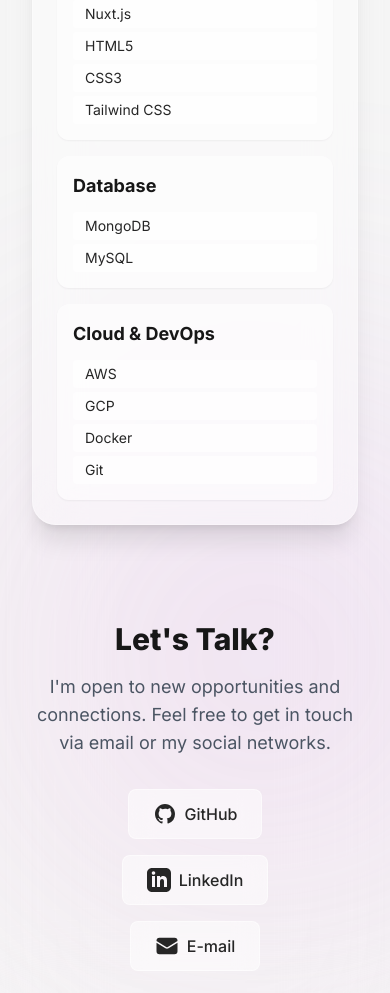
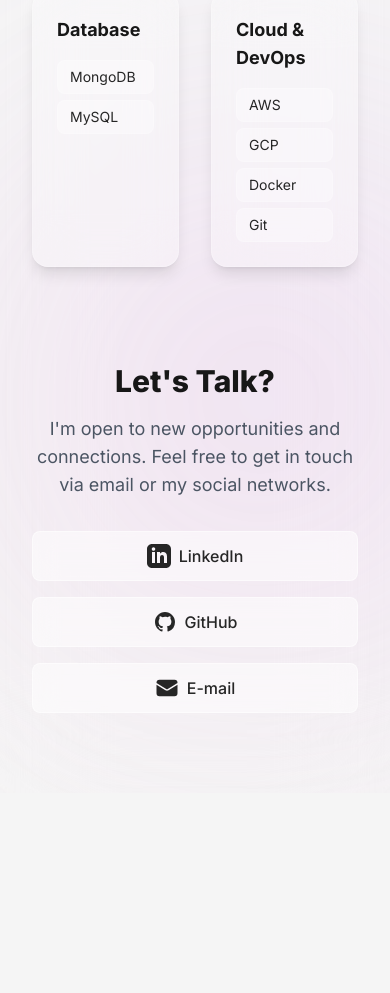
Before and after one commit to claralmoura/meu-portfolio, a Vue app: page / in a window 390 px wide. Shown: the part 5560-6553 px from the top of the page. After the commit the page ends 6353 px from the top, so only its background shows below. Built offline with nearby package versions, Linux system fonts and the light colour scheme.

Commit message:
style: update component with new ui

```diff
--- a/src/components/SkillsAndContact.vue
+++ b/src/components/SkillsAndContact.vue
@@ -24,25 +24,30 @@ const linkedinIcon = `<svg fill="currentColor" viewBox="0 0 24 24" aria-hidden="
 </script>
 
 <template>
-  <div class="py-16 sm:py-24 max-w-4xl mx-auto px-4 sm:px-6 lg:px-8 space-y-24">
-
+  <div class="py-16 sm:py-24 max-w-6xl mx-auto px-4 sm:px-6 lg:px-8 space-y-24">
     <section id="skills">
       <h2 class="text-3xl sm:text-4xl font-extrabold text-center text-neutral-900 dark:text-white mb-12">
         {{ t('skills.title') }}
       </h2>
 
-      <div class="grid grid-cols-1 sm:grid-cols-2 lg:grid-cols-4 gap-4 p-6 rounded-3xl backdrop-blur-xl bg-white/40 dark:bg-neutral-800/60 shadow-xl dark:shadow-black/20 border border-white/30 dark:border-white/10">
-        <div
-          v-for="category in skillCategories"
-          :key="category.name"
-          class="p-4 rounded-xl bg-white/50 dark:bg-neutral-700/50 transition-transform duration-300 hover:scale-[1.02] shadow-sm"
-        >
-          <h3 class="text-lg font-semibold text-neutral-900 dark:text-white mb-3">{{ category.name }}</h3>
-          <div class="flex flex-col gap-1">
+      <div class="grid grid-cols-2 md:grid-cols-4 gap-8">
+
+        <div v-for="category in skillCategories" :key="category.name" class="card-glass p-6">
+
+          <h3 class="text-lg font-semibold text-neutral-900 dark:text-white mb-4">{{ category.name }}</h3>
+
+          <div class="flex flex-col gap-1.5">
             <span
               v-for="item in category.items"
               :key="item"
-              class="px-3 py-1 rounded text-sm bg-white/60 dark:bg-white/5 text-neutral-800 dark:text-gray-300 transition-all duration-200 hover:bg-white/80 dark:hover:bg-white/10 text-left"
+              class="
+                px-3 py-1.5 rounded-lg text-sm
+                bg-white/30 dark:bg-white/10
+                border border-white/20 dark:border-white/20
+                text-neutral-800 dark:text-white
+                transition-colors duration-200
+                hover:bg-white/50 dark:hover:bg-white/20
+              "
             >
               {{ item }}
             </span>
@@ -60,15 +65,15 @@ const linkedinIcon = `<svg fill="currentColor" viewBox="0 0 24 24" aria-hidden="
       </p>
 
       <div class="flex flex-col sm:flex-row items-center justify-center gap-4">
-        <a :href="contactInfo.githubUrl" target="_blank" class="contact-btn">
+        <a :href="contactInfo.linkedinUrl" target="_blank" class="contact-btn w-full sm:w-auto">
+          <span v-html="linkedinIcon" class="w-6 h-6"></span>
+          <span>LinkedIn</span>
+        </a>
+        <a :href="contactInfo.githubUrl" target="_blank" class="contact-btn w-full sm:w-auto">
           <span v-html="githubIcon" class="w-6 h-6"></span>
           <span>GitHub</span>
         </a>
-        <a :href="contactInfo.linkedinUrl" target="_blank" class="contact-btn">
-          <span v-html="linkedinIcon" class="w-6 h-6"></span>
-          <span>LinkedIn</span>
-        </a>
-        <a :href="`mailto:${contactInfo.email}`" class="contact-btn">
+        <a :href="`mailto:${contactInfo.email}`" class="contact-btn w-full sm:w-auto">
           <EnvelopeIcon class="w-6 h-6" />
           <span>E-mail</span>
         </a>
@@ -78,11 +83,14 @@ const linkedinIcon = `<svg fill="currentColor" viewBox="0 0 24 24" aria-hidden="
 </template>
 
 <style scoped>
+.card-glass {
+  @apply bg-white/30 dark:bg-white/5 backdrop-blur-xl border border-white/20 dark:border-white/10 rounded-2xl shadow-lg transition-all duration-300;
+}
+.card-glass:hover {
+  @apply scale-[1.03] shadow-xl;
+}
+
 .contact-btn {
-  @apply flex items-center justify-center gap-2 font-medium py-3 px-6 rounded-lg
-         border backdrop-blur-md
-         bg-white/50 dark:bg-white/10 border-white/50 dark:border-white/20
-         text-neutral-800 dark:text-white
-         transition-all duration-300 hover:scale-105 hover:bg-white/70 dark:hover:bg-white/20;
+  @apply flex items-center justify-center gap-2 font-medium py-3 px-6 rounded-lg border backdrop-blur-md bg-white/50 dark:bg-white/10 border-white/50 dark:border-white/20 text-neutral-800 dark:text-white transition-all duration-300 hover:scale-105 hover:bg-white/70 dark:hover:bg-white/20;
 }
 </style>
```
